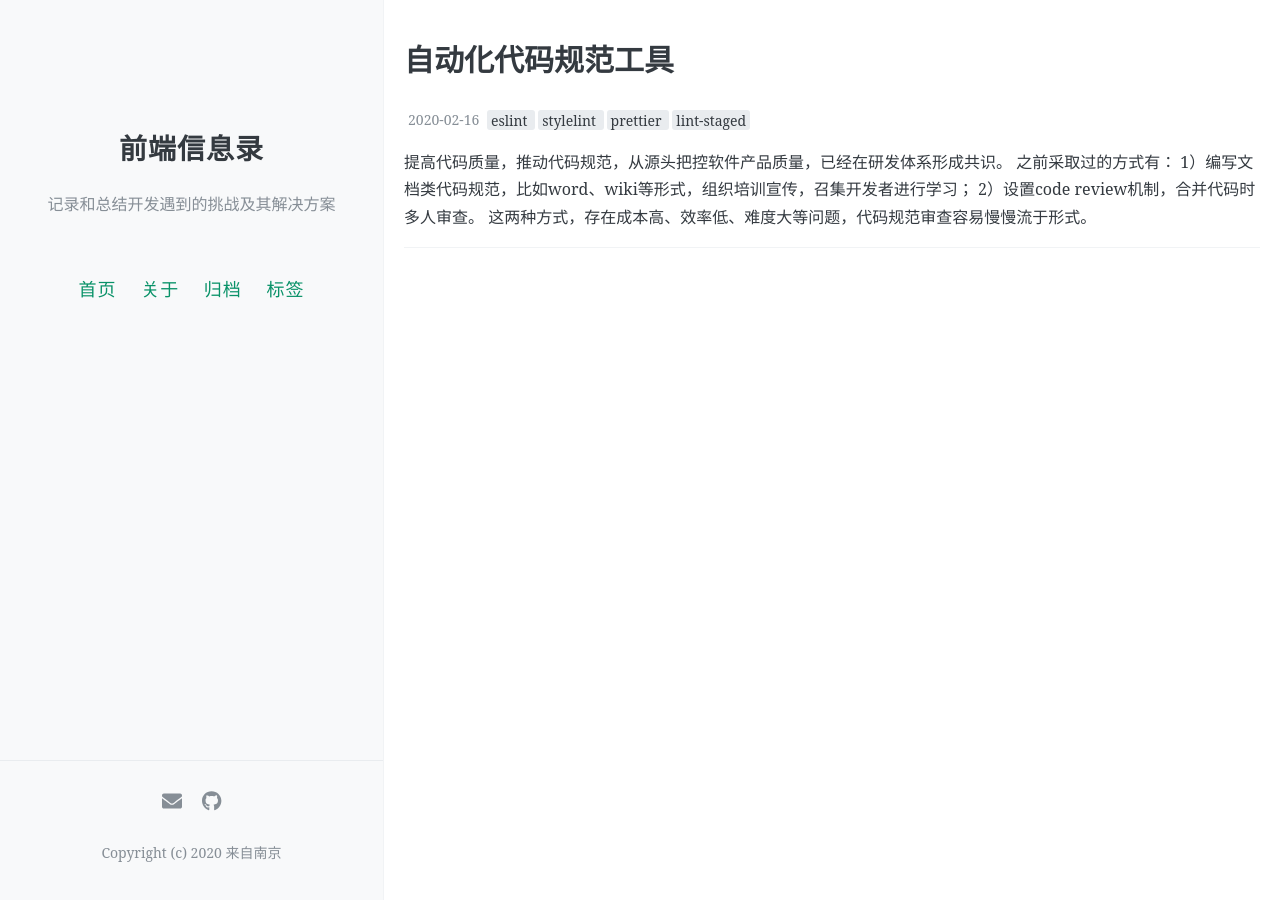
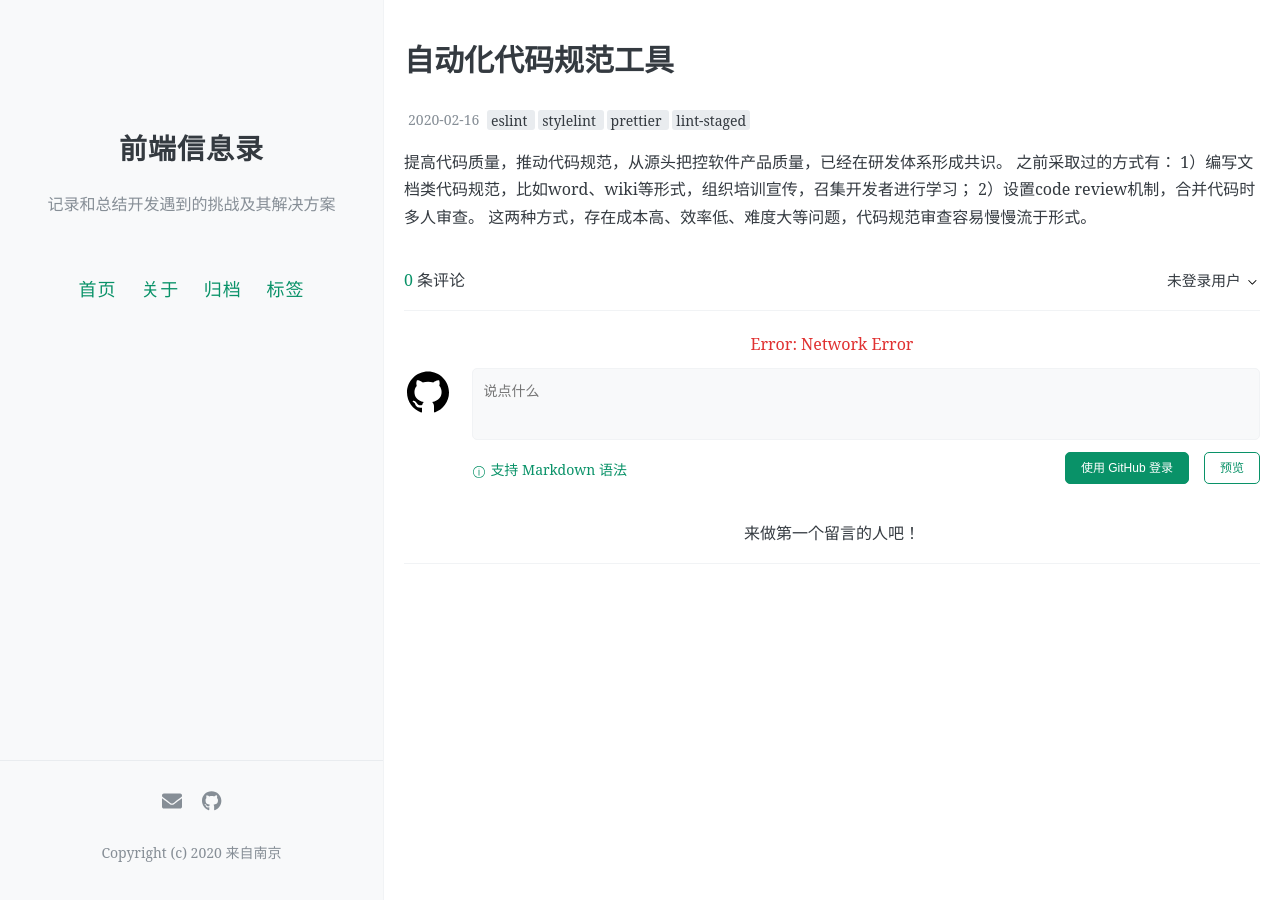
Before and after one commit to Susy123/susy123.github.io, a Jekyll site: the page built from _posts/2020-02-16-lint-structure.md, in a window 1280 px wide. Built offline with Jekyll 4.4.1, drawn with Linux system fonts in a browser that asks for light colours; comment, search, counter and statistics services are not loaded; part of the change alters nothing that is shown.

```diff
--- a/_config.yml
+++ b/_config.yml
@@ -61,14 +61,14 @@ footer-text: Copyright (c) 2020 来自南京
 # 评论，注意，请不要同时添加多种不同的评论区
 
 # 输入Disqus shortname，即可添加评论区
-disqus: loffer #shortname
+#disqus: loffer #shortname
 
 # 输入Gitalk相关设定，即可添加评论区
-#gitalk:
-#  clientID:
-#  clientSecret:
-#  repo:
-#  owner:
+gitalk:
+  clientID: 371c9d18b5cbea10296d
+  clientSecret: b7dfd6de4bd4dfa7788b450624c2d933a4afe9bb
+  repo:
+  owner:
 
 # 输入Google Analytics web tracking code
 google_analytics:
--- a/_includes/head.html
+++ b/_includes/head.html
@@ -12,6 +12,7 @@
   <link rel="alternate" type="application/rss+xml" title="{{ site.name }} - {{ site.description }}" href="{{ site.baseurl }}/feed.xml" />
   <link rel="shortcut icon" href="{{ site.favicon }}">
 <!--  <script src="https://cdn.jsdelivr.net/npm/gitalk@1/dist/gitalk.min.js"></script>-->
+  <script src="{{ site.baseurl }}/build-online/gitalk.min.js"></script>
   <script src="https://unpkg.com/feather-icons"></script>
 <!--  <script src="https://cdn.mathjax.org/mathjax/latest/MathJax.js?config=TeX-AMS-MML_HTMLorMML" type="text/javascript"></script>-->
 <!--  <script type="text/x-mathjax-config">-->
```
Also changed, not shown: README.md.
